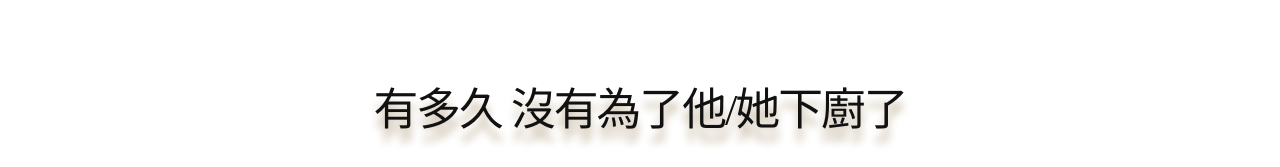
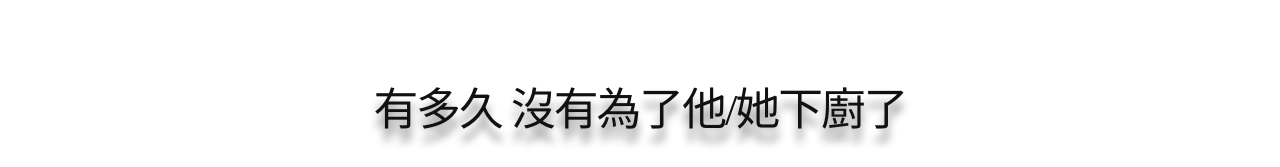
Before and after one commit to sogana/StayAbroad, a plain HTML site: page index.html in a window 1280 px wide. Shown: the part 583-750 px from the top of the page. Drawn offline with Linux system fonts and the light colour scheme; animation ran at ten frames a second; files whose address does not match are found by name.

Commit message:
修改"多久沒下廚" 文字陰影

```diff
--- a/themes/assets/css/commonstyle.css
+++ b/themes/assets/css/commonstyle.css
@@ -213,7 +213,7 @@
 .title-black-word-shadow {
   line-height: 80px;
   color: #111111;
-  text-shadow: 0 13.36px 8.896px #c4b59d,0 -2px 1px #fff;
+  text-shadow: 0 13.36px 8.896px #888888,0 -2px 1px #fff;
   letter-spacing: -2px;
 }
 
```
